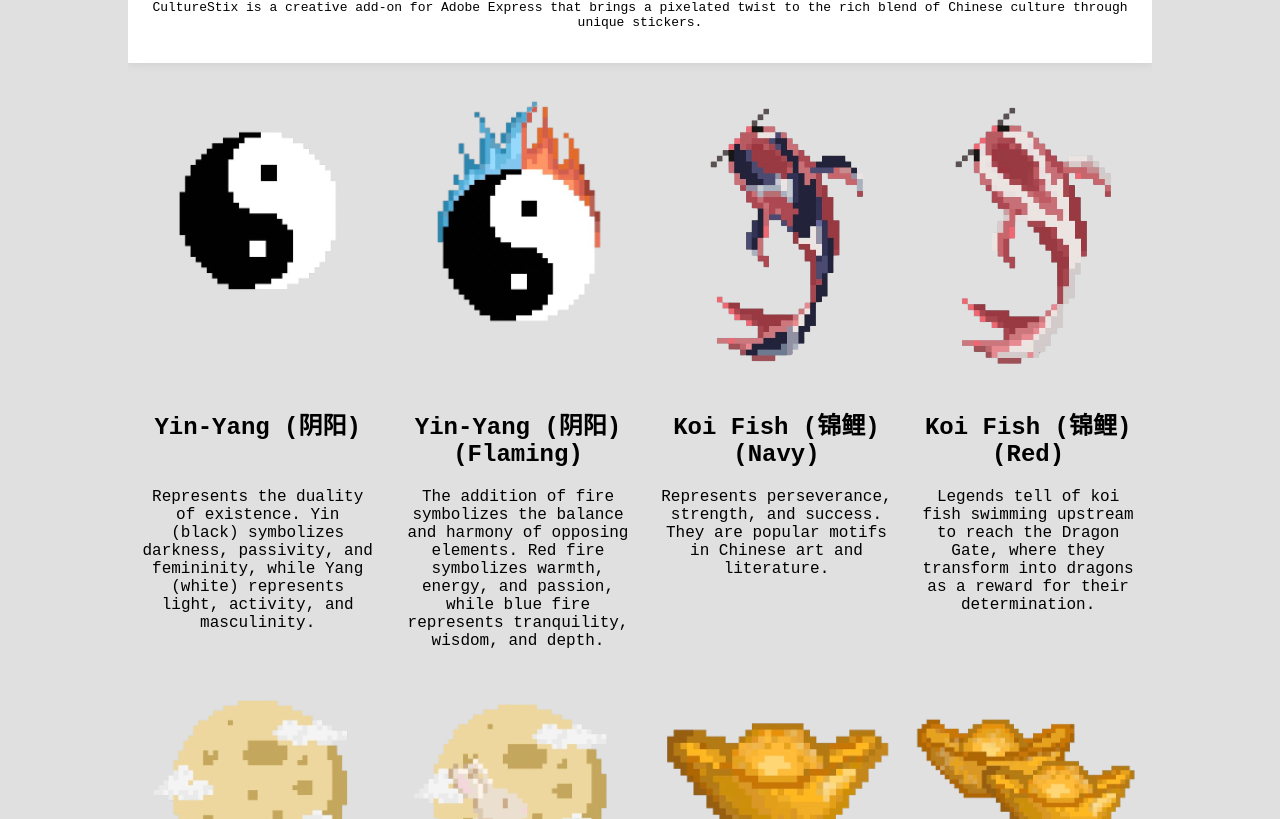
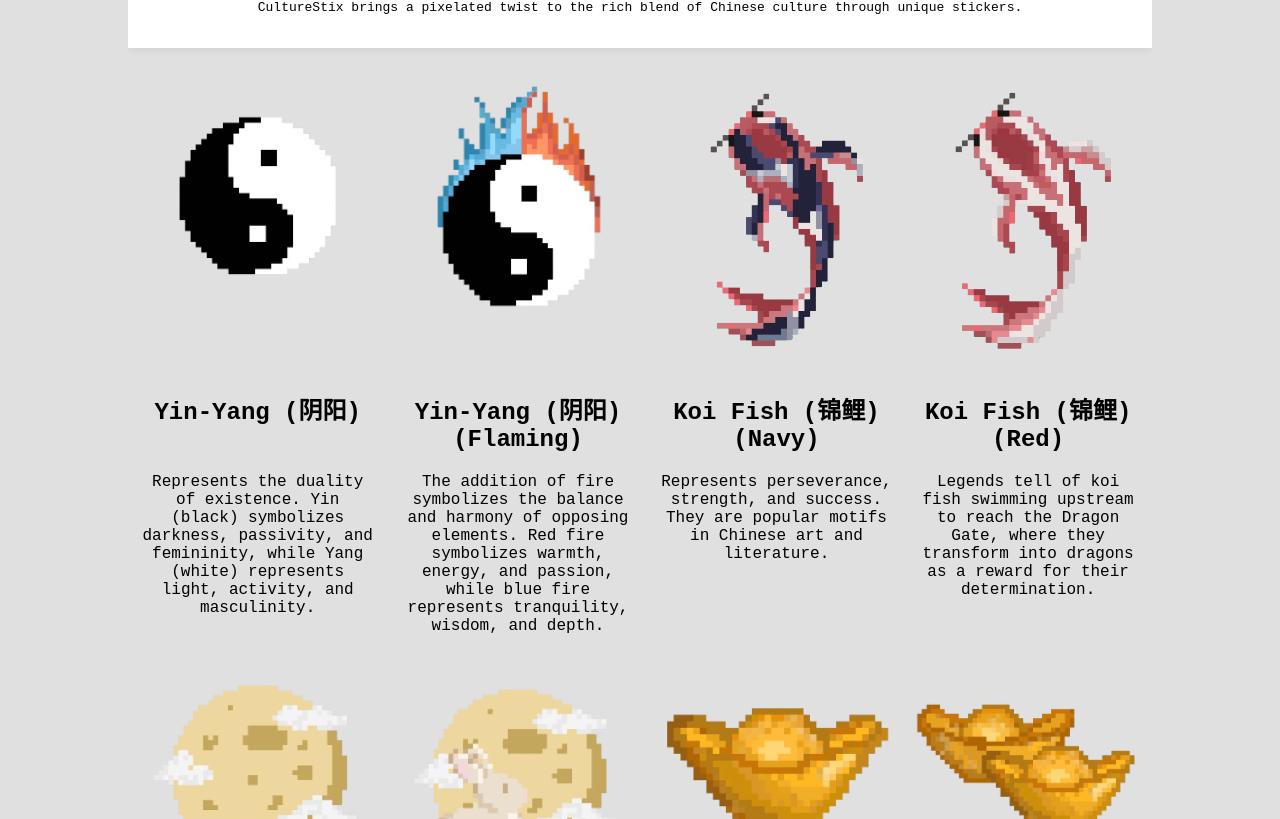
Before and after one commit to Luning-W/CultureStix, a website: page src/index.html in a window 1280 px wide. Shown: the part 179-998 px from the top of the page. Drawn offline with Linux system fonts and the light colour scheme; files whose address does not match are found by name.

Commit message:
Update index.html

```diff
--- a/src/index.html
+++ b/src/index.html
@@ -85,7 +85,7 @@
     <div class="container">
         <section class="intro">
             <h2>CultureStix</h2>
-            <p>CultureStix is a creative add-on for Adobe Express that brings a pixelated twist to the rich blend of Chinese culture through unique stickers.</p>
+            <p>CultureStix brings a pixelated twist to the rich blend of Chinese culture through unique stickers.</p>
         </section>
 
         <table>
```
